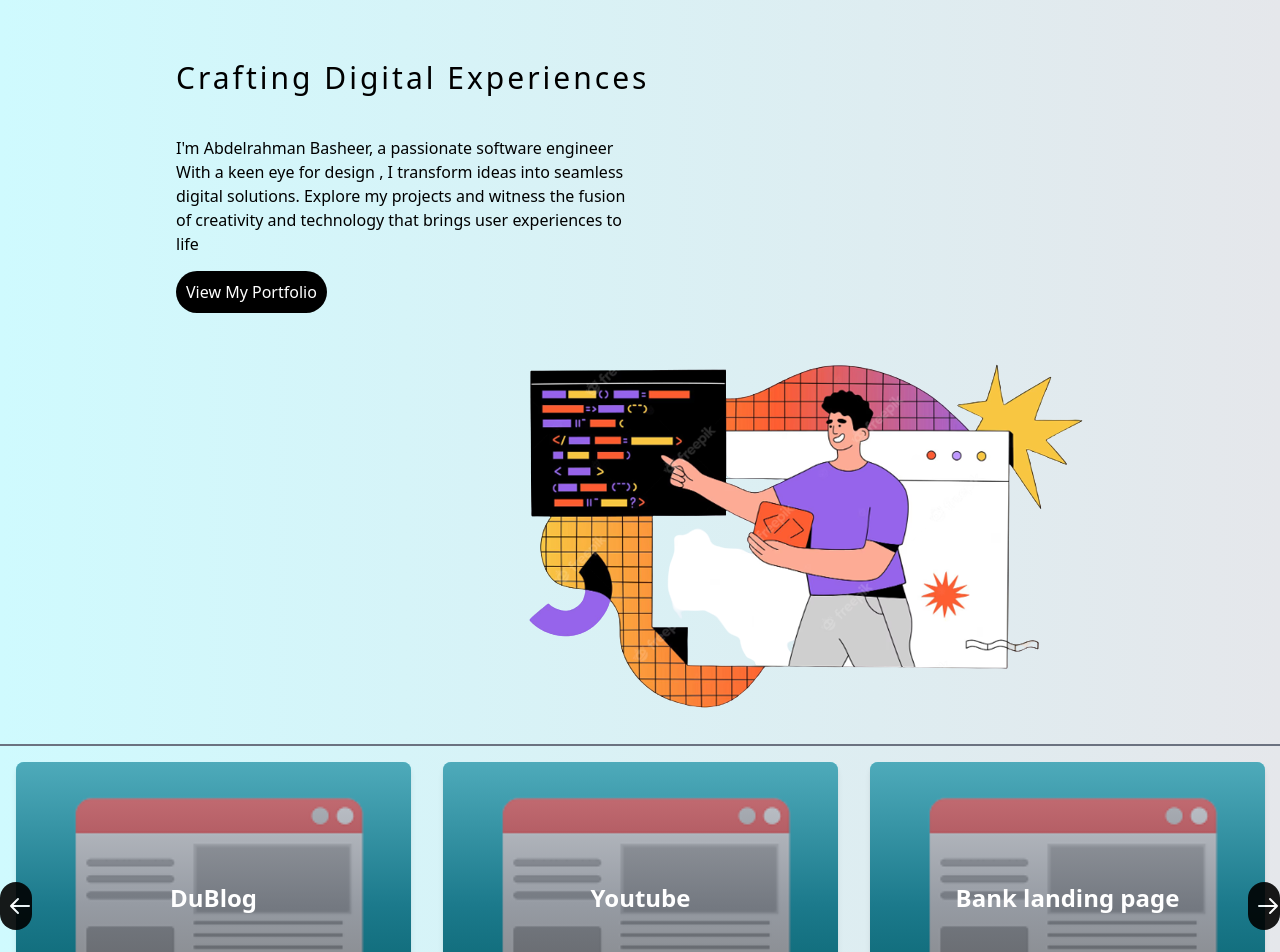
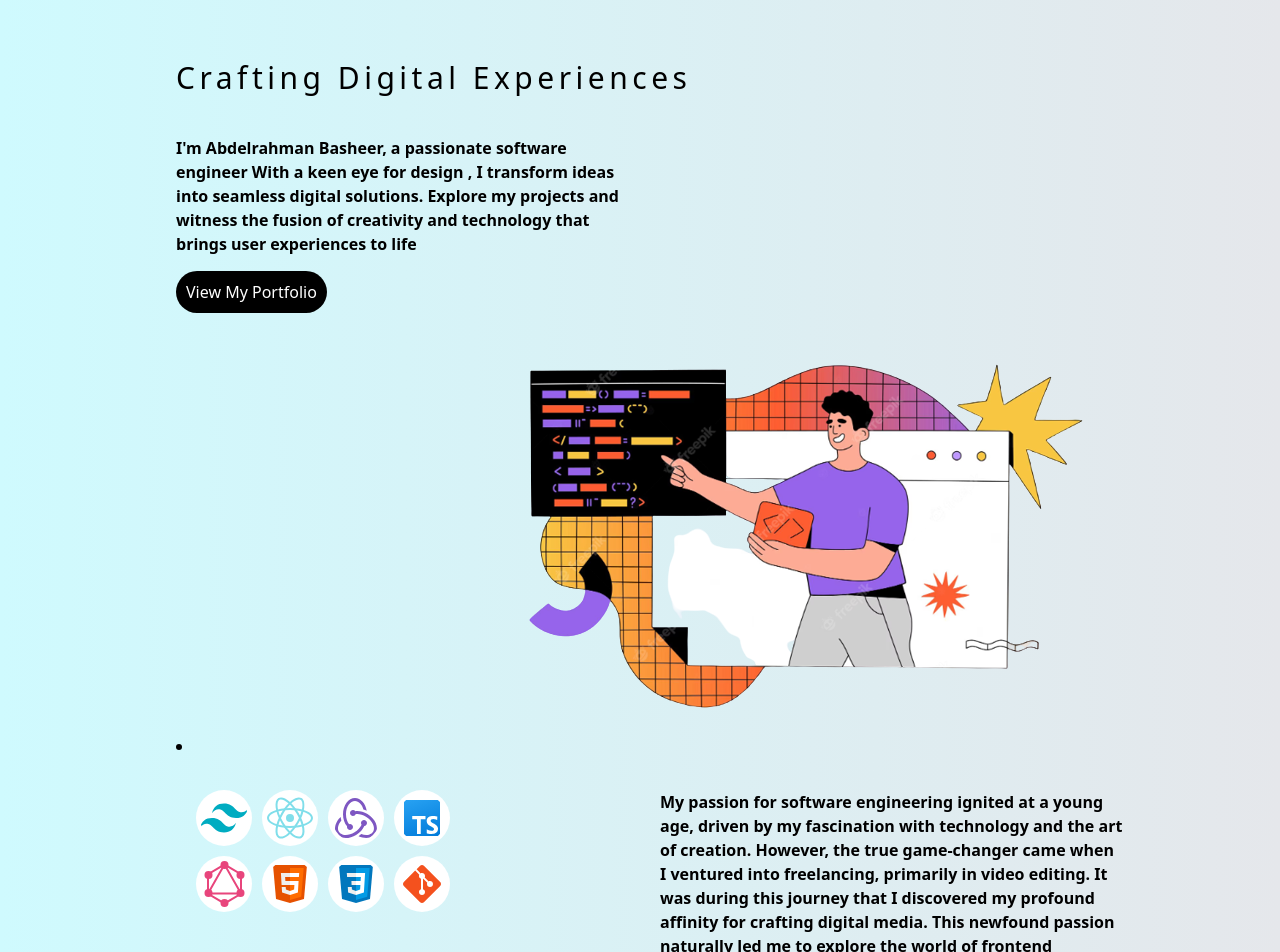
Before and after one commit to abdelrahmanbasheer/Portfolio, a Next.js app: page / in a window 1280 px wide. Shown: the part 160-1112 px from the top of the page. Built offline with nearby package versions, Linux system fonts and the light colour scheme.

Commit message:
second-commit

```diff
--- a/app/globals.css
+++ /dev/null
@@ -1,50 +0,0 @@
-@tailwind base;
-@tailwind components;
-@tailwind utilities;
-
-.fade-in {
-    animation: fadeIn ease 2s;
-    -webkit-animation: fadeIn ease 2s;
-    -moz-animation: fadeIn ease 2s;
-    -o-animation: fadeIn ease 2s;
-    -ms-animation: fadeIn ease 2s;
-
-  }
-  ::-webkit-scrollbar {
-    width: 10px;
-  }
-  ::-webkit-scrollbar-track {
-    background: #f1f1f1;
-  }
-  ::-webkit-scrollbar-thumb {
-    background: #888;
-
-  }
-  @keyframes fadeIn {
-    0% {opacity:0;
-      transform: translateY(0px);
-    }
-
-    100% {opacity:1;
-      transform: translateY(10px);}
-  }
-
-  @-moz-keyframes fadeIn {
-    0% {opacity:0;}
-    100% {opacity:1;}
-  }
-
-  @-webkit-keyframes fadeIn {
-    0% {opacity:0;}
-    100% {opacity:1;}
-  }
-
-  @-o-keyframes fadeIn {
-    0% {opacity:0;}
-    100% {opacity:1;}
-  }
-
-  @-ms-keyframes fadeIn {
-    0% {opacity:0;}
-    100% {opacity:1;}
-  }
--- /dev/null
+++ b/app/globals.scss
@@ -0,0 +1,157 @@
+@tailwind base;
+@tailwind components;
+@tailwind utilities;
+
+html{
+  scroll-behavior:smooth ;
+}
+.fade-in {
+    animation: fadeIn ease 2s;
+    -webkit-animation: fadeIn ease 2s;
+    -moz-animation: fadeIn ease 2s;
+    -o-animation: fadeIn ease 2s;
+    -ms-animation: fadeIn ease 2s;
+
+  }
+  .fade-left {
+    animation: fadeLeft ease 2s;
+    -webkit-animation: fadeLeft ease 2s;
+    -moz-animation: fadeLeft ease 2s;
+    -o-animation: fadeLeft ease 2s;
+    -ms-animation: fadeLeft ease 2s;
+
+  }
+  .fade-left1 {
+    animation: fadeLeft1 ease 3s;
+    -webkit-animation: fadeLeft1 ease 3s;
+    -moz-animation: fadeLeft1 ease 2s;
+    -o-animation: fadeLeft1 ease 2s;
+    -ms-animation: fadeLeft1 ease 2s;
+
+  }
+  .fade-left2 {
+    animation: fadeLeft2 ease 4s;
+    -webkit-animation: fadeLeft2 ease 4s;
+    -moz-animation: fadeLeft2 ease 2s;
+    -o-animation: fadeLeft2 ease 2s;
+    -ms-animation: fadeLeft2 ease 2s;
+
+  }
+  .fade-left3 {
+    animation: fadeLeft3 ease 4s;
+    -webkit-animation: fadeLeft3 ease 4s;
+    -moz-animation: fadeLeft3 ease 2s;
+    -o-animation: fadeLeft3 ease 2s;
+    -ms-animation: fadeLeft3 ease 2s;
+
+  }
+  .line {
+    width: 6px;
+  height: 6px;
+  background: black;
+  border-radius: 3px;
+    transition: width 1s ease;
+  }
+  @keyframes lineanim {
+    0% {
+      transition: width 1s ease;
+    }
+    100% {
+      transition: width 1s ease;
+     }
+  }
+  ::-webkit-scrollbar {
+    width: 10px;
+  }
+  ::-webkit-scrollbar-track {
+    background: #f1f1f1;
+  }
+  ::-webkit-scrollbar-thumb {
+    background: #888;
+
+  }
+  @keyframes fadeIn {
+    0% {opacity:0;
+      transform: translateY(0px);
+    }
+
+    100% {opacity:1;
+      transform: translateY(10px);}
+  }
+  @keyframes fadeLeft {
+    0% {opacity:0;
+      transform: translateX(0px);
+    }
+
+    100% {opacity:1;
+      transform: translateX(20px);}
+  }
+  @keyframes fadeLeft1 {
+    0% {opacity:0;
+      transform: translateX(0px);
+    }
+
+    100% {opacity:1;
+      transform: translateX(22px);}
+  }
+  @keyframes fadeLeft2 {
+    0% {opacity:0;
+      transform: translateX(0px);
+    }
+
+    100% {opacity:1;
+      transform: translateX(24px);}
+  }
+  @keyframes fadeLeft3 {
+    0% {opacity:0;
+      transform: translateX(0px);
+    }
+
+    100% {opacity:1;
+      transform: translateX(26px);}
+  }
+
+  @-moz-keyframes fadeIn {
+    0% {opacity:0;}
+    100% {opacity:1;}
+  }
+
+  @-webkit-keyframes fadeIn {
+    0% {opacity:0;}
+    100% {opacity:1;}
+  }
+
+  @-o-keyframes fadeIn {
+    0% {opacity:0;}
+    100% {opacity:1;}
+  }
+
+  @-ms-keyframes fadeIn {
+    0% {opacity:0;}
+    100% {opacity:1;}
+  }
+  .react-multi-carousel-list {
+    & .arrow-btn{
+      transition: width 300ms ease;
+      width: 50px;
+      &:hover{
+        width: 60px;
+      }
+    }
+
+  }
+
+  .typewriter  {
+    overflow: hidden; /* Ensures the content is not revealed until the animation */
+    white-space: nowrap; /* Keeps the content on a single line */
+    letter-spacing: .15em; /* Adjust as needed */
+    animation:
+      typing 3.5s steps(40, end),
+      blink-caret .75s step-end ;
+  }
+
+  /* The typing effect */
+  @keyframes typing {
+    from { width: 0 }
+    to { width: 100% }
+  }
--- a/app/layout.tsx
+++ b/app/layout.tsx
@@ -1,5 +1,5 @@
 
-import './globals.css'
+import './globals.scss'
 import type { Metadata } from 'next'
 import { Inter } from 'next/font/google'
 
--- a/app/page.tsx
+++ b/app/page.tsx
@@ -2,7 +2,7 @@
 import FeaturedPosts from "@/components/FeaturedPosts";
 import Hero from "@/components/Hero";
 import Navbar from "@/components/Navbar";
-
+import LowerHero from "@/components/LowerHero";
 
 export default function Home() {
   return (
@@ -10,7 +10,11 @@
     <main className="mb-20 h-[100vh]">
       <Navbar></Navbar>
       <Hero></Hero>
+
     </main>
+    <div className="h-[50vh]">
+<LowerHero></LowerHero>
+</div>
     <div className="pt-4 border-t-2 border-gray-500">
     <FeaturedPosts></FeaturedPosts>
     </div>
--- a/components/FeaturedPostCard.tsx
+++ b/components/FeaturedPostCard.tsx
@@ -1,5 +1,4 @@
 import React from 'react';
-import moment from 'moment';
 import Image from 'next/image';
 import Link from 'next/link';
 type PostProps={
@@ -18,7 +17,7 @@
     <div className="absolute rounded-lg bg-center bg-no-repeat bg-cover shadow-md inline-block w-full h-72" style={{ backgroundImage: `url('${site.image.src}')` }} />
     <div className="absolute rounded-lg bg-center bg-gradient-to-b opacity-50 from-gray-400 via-gray-700 to-black w-full h-72" />
     <div className="flex flex-col rounded-lg p-4 items-center justify-center absolute w-full h-full">
-      <p className="text-white mb-4 text-shadow font-semibold text-2xl text-center ">{site.title}</p>
+      <p className="text-white mb-4 text-shadow font-semibold text-2xl text-center capitalize">{site.title}</p>
       <div className="flex items-center absolute bottom-5 w-full justify-center">
         <Image
           unoptimized
--- a/components/FeaturedPosts.tsx
+++ b/components/FeaturedPosts.tsx
@@ -42,7 +42,7 @@
   );
 
   return (
-    <div className="mb-8">
+    <div id='websites' className="mb-8">
       <Carousel infinite customLeftArrow={customLeftArrow} customRightArrow={customRightArrow} responsive={responsive} itemClass="px-4">
         { websites.map((site, index) => (
           <FeaturedPostCard key={index} site={site} />
--- a/components/Hero.tsx
+++ b/components/Hero.tsx
@@ -5,17 +5,17 @@
   const { ref: firstRef, inView: first } = useInView({
     triggerOnce:true
    });
+
   return (
-    <div className='mt-36 mx-44 '>
-        <h1 className='font-sans text-3xl tracking-widest'>Crafting Digital Experiences</h1>
-        <blockquote className='mt-10 w-[50%] mb-6'>I'm Abdelrahman Basheer, a passionate software engineer  With a keen eye for design , I transform ideas into seamless digital solutions. Explore my projects and witness the fusion of creativity and technology that brings user experiences to life</blockquote>
-        <a className='bg-black text-white p-2.5 rounded-full capitalize' href=''>view my portfolio</a>
-        <div ref={firstRef}  className={`${first ? "fade-in translate-y-2.5":""}`}>
-        <img  src="./hero-img.png" alt="" className={` float-right`} />
+    <section className='mt-36 mx-44 '>
+        <h1 className='typewriter font-sans text-3xl tracking-widest '>Crafting Digital Experiences</h1>
+        <blockquote className='mt-10 font-semibold w-[50%] mb-6'>I'm Abdelrahman Basheer, a passionate software engineer  With a keen eye for design , I transform ideas into seamless digital solutions. Explore my projects and witness the fusion of creativity and technology that brings user experiences to life</blockquote>
+        <a className='bg-black text-white p-2.5 rounded-full capitalize' href='#websites'>view my portfolio</a>
+        <div ref={firstRef}  className={` ${first ? "fade-in translate-y-2.5 ":" "}`}>
+        <img  src="./hero-img.png" alt="" className={`${first? "float-right": "hidden"}`} />
+
         </div>
-
-
-    </div>
+    </section>
   )
 }
 
--- /dev/null
+++ b/components/LowerHero.tsx
@@ -0,0 +1,44 @@
+'use-client';
+import React from 'react'
+import { useInView } from "react-intersection-observer";
+const lowerHero = () => {
+    const { ref: secondRef, inView: second } = useInView({
+        triggerOnce:true
+       });
+  return (
+    <div ref={secondRef} className='mt-20 mx-44  relative'>
+    <h1 className={` mb-10 ${second? "line":""}`}></h1>
+    <ul className='flex absolute top-22 gap-2'>
+      <li>
+        <img src="./icons8-tailwindcss.svg" alt="" className={`bg-white rounded-full p-1 ${second? "fade-left translate-x-5": "hidden"}`} />
+      </li>
+      <li>
+        <img src="./icons8-react-native.svg" alt="" className={`bg-white rounded-full p-1 ${second? "fade-left1 translate-x-[22px]": "hidden"}`} />
+      </li>
+      <li>
+        <img src="./icons8-redux.svg" alt="" className={`bg-white rounded-full p-1 ${second? "fade-left2 translate-x-[24px]": "hidden"}`} />
+      </li>
+      <li>
+        <img src="./icons8-typescript.svg" alt="" className={`bg-white rounded-full p-1 ${second? "fade-left3 translate-x-[26px]": "hidden"}`} />
+      </li>
+    </ul>
+    <ul className='flex absolute top-28 gap-2'>
+    <li>
+        <img src="./icons8-graphql.svg" alt="" className={`bg-white rounded-full p-1 ${second? "fade-left translate-x-[20px]": "hidden"}`} />
+      </li>
+      <li>
+        <img src="./icons8-html.svg" alt="" className={`bg-white rounded-full p-1 ${second? "fade-left1 translate-x-[22px]": "hidden"}`} />
+      </li>
+      <li>
+        <img src="./icons8-css.svg" alt="" className={`bg-white rounded-full p-1 ${second? "fade-left2 translate-x-[24px]": "hidden"}`} />
+      </li>
+      <li>
+        <img src="./icons8-git.svg" alt="" className={`bg-white rounded-full p-1 ${second? "fade-left3 translate-x-[26px]": "hidden"}`} />
+      </li>
+    </ul>
+    <blockquote  className={`w-[50%] mb-6 float-right font-semibold  ${second ? "fade-left translate-x-5":""}`}>My passion for software engineering ignited at a young age, driven by my fascination with technology and the art of creation. However, the true game-changer came when I ventured into freelancing, primarily in video editing. It was during this journey that I discovered my profound affinity for crafting digital media. This newfound passion naturally led me to explore the world of frontend development.And so, the journey began from there.</blockquote>
+    </div>
+  )
+}
+
+export default lowerHero
--- a/package.json
+++ b/package.json
@@ -20,6 +20,7 @@
     "react-dom": "18.2.0",
     "react-intersection-observer": "^9.5.2",
     "react-multi-carousel": "^2.8.4",
+    "sass": "^1.66.1",
     "tailwindcss": "3.3.3",
     "typescript": "5.2.2"
   }
```
Also changed, not shown: 1 other file (tests, documents, lock files or other folders).
